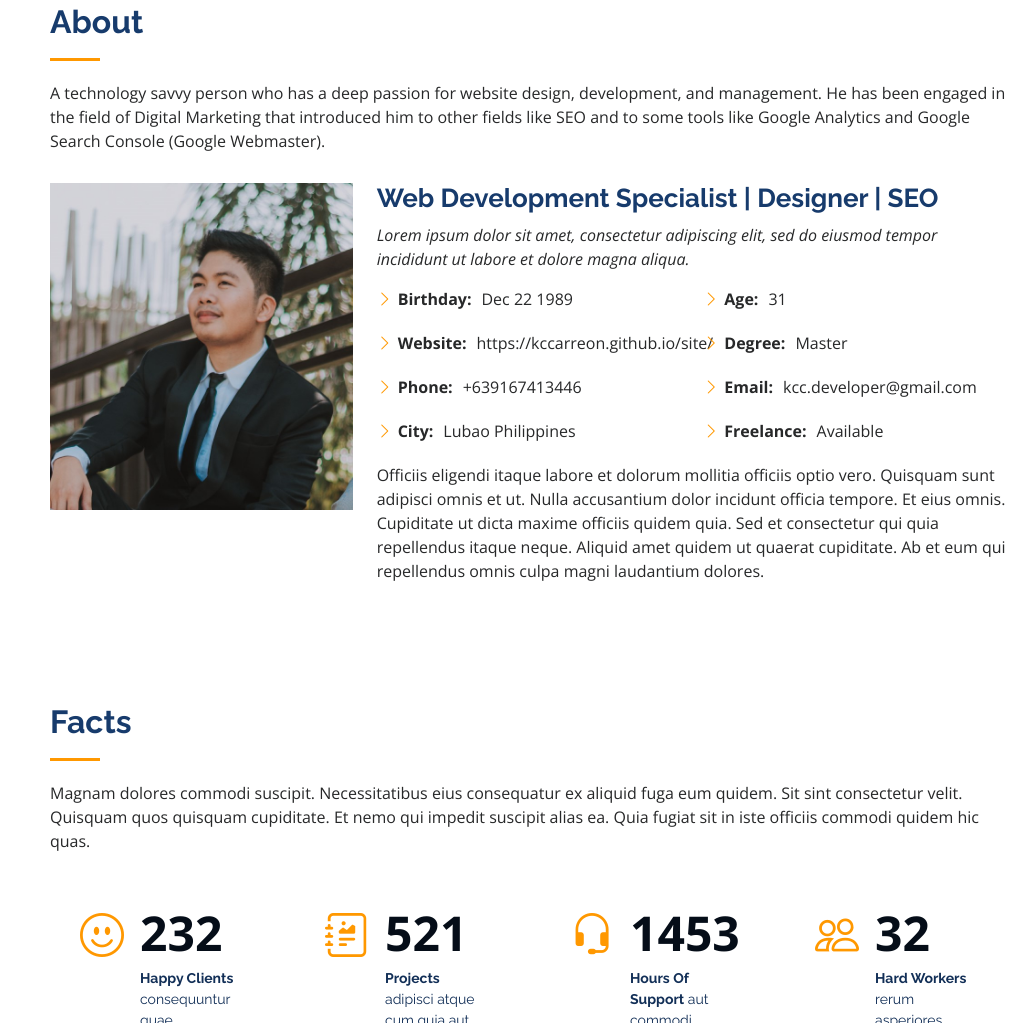
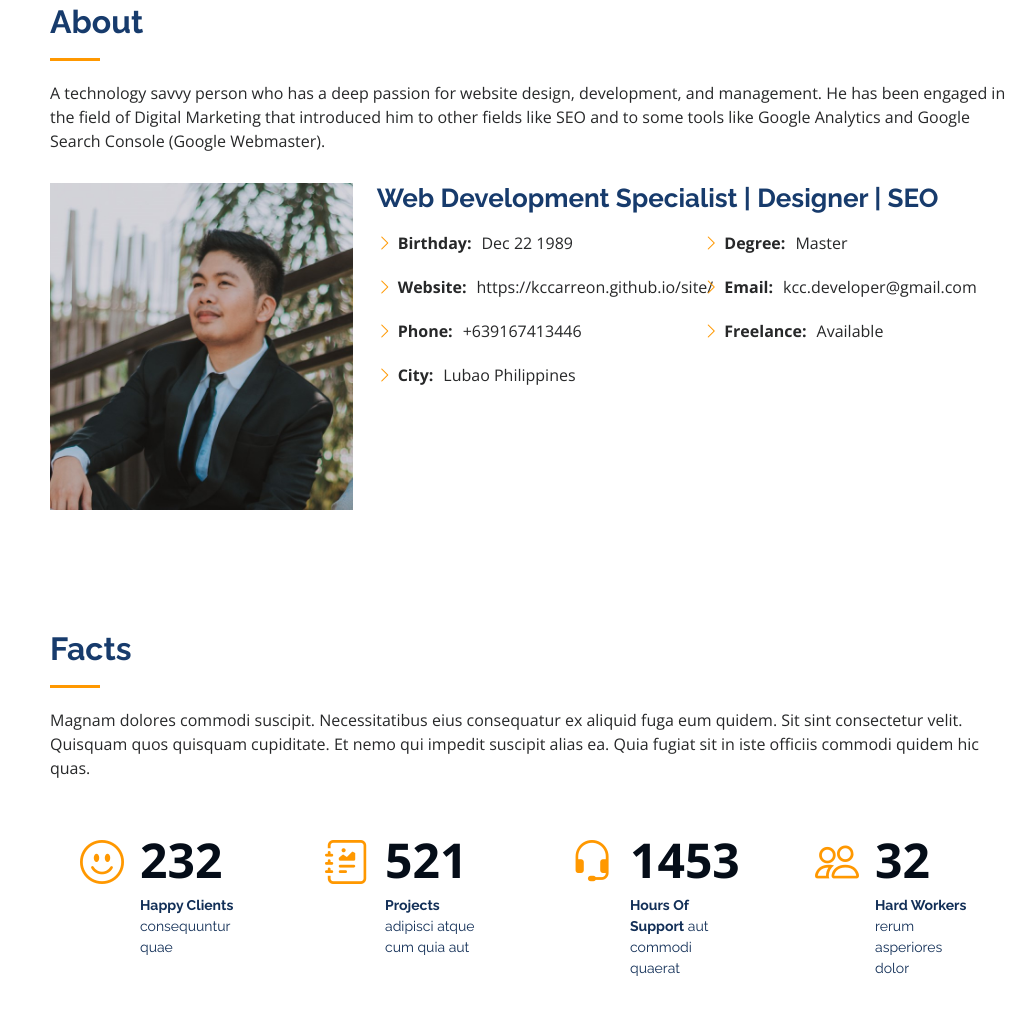
Before and after one commit to kccarreon/site, a plain HTML site: page index.html in a window 1280 px wide. Shown: the part 857-1880 px from the top of the page, without its empty margins (262-1280 px from the left). Drawn offline with nearby package versions, Linux system fonts and the light colour scheme.

Commit message:
Update index.html

```diff
--- a/index.html
+++ b/index.html
@@ -91,8 +91,7 @@
           <div class="col-lg-8 pt-4 pt-lg-0 content" data-aos="fade-left">
             <h3>Web Development Specialist | Designer | SEO</h3>
             <p class="fst-italic">
-              Lorem ipsum dolor sit amet, consectetur adipiscing elit, sed do eiusmod tempor incididunt ut labore et dolore
-              magna aliqua.
+
             </p>
             <div class="row">
               <div class="col-lg-6">
@@ -105,7 +104,7 @@
               </div>
               <div class="col-lg-6">
                 <ul>
-                  <li><i class="bi bi-chevron-right"></i> <strong>Age:</strong> <span>31</span></li>
+                 <!-- =======  <li><i class="bi bi-chevron-right"></i> <strong>Age:</strong> <span>31</span></li> ======= -->
                   <li><i class="bi bi-chevron-right"></i> <strong>Degree:</strong> <span>Master</span></li>
                   <li><i class="bi bi-chevron-right"></i> <strong>Email:</strong> <span>kcc.developer@gmail.com</span></li>
                   <li><i class="bi bi-chevron-right"></i> <strong>Freelance:</strong> <span>Available</span></li>
@@ -113,8 +112,7 @@
               </div>
             </div>
             <p>
-              Officiis eligendi itaque labore et dolorum mollitia officiis optio vero. Quisquam sunt adipisci omnis et ut. Nulla accusantium dolor incidunt officia tempore. Et eius omnis.
-              Cupiditate ut dicta maxime officiis quidem quia. Sed et consectetur qui quia repellendus itaque neque. Aliquid amet quidem ut quaerat cupiditate. Ab et eum qui repellendus omnis culpa magni laudantium dolores.
+
             </p>
           </div>
         </div>
```
